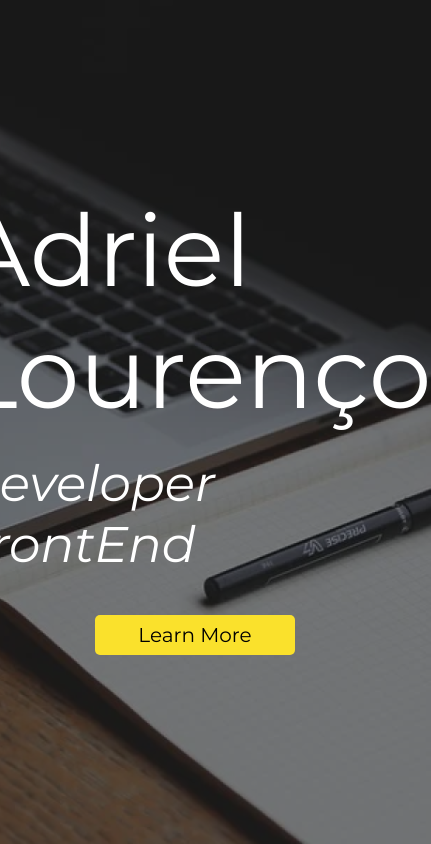
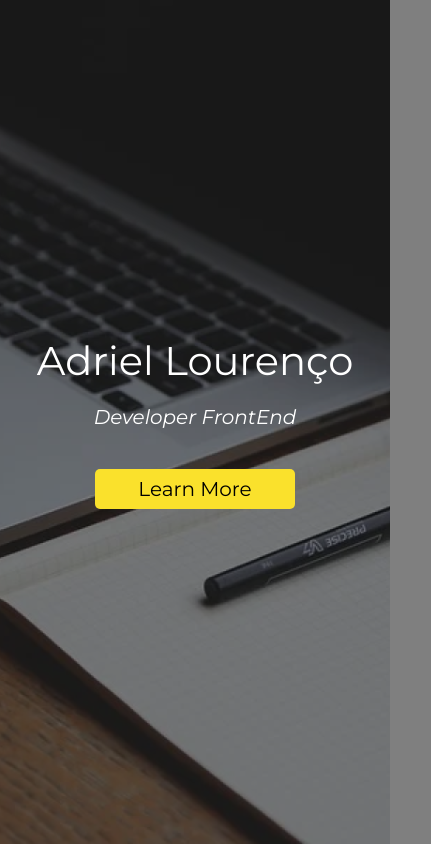
Before and after one commit to adriellourenco/landing_page, a plain HTML site: page index.html in a window 390 px wide. Shown: the whole page, 431 px wide, since content can reach past the window. Drawn offline with Linux system fonts and the light colour scheme.

Commit message:
Página Totalmente Finalizada

```diff
--- a/style.css
+++ b/style.css
@@ -28,14 +28,14 @@ main{
 }
 
 h1{
-    font-size: 100px;
+    font-size: clamp(40px, 8vw, 100px);
     color: #FFFFFF;
     font-family: 'Montserrat', sans-serif;
     font-weight: 400;
 }
 
 .descricao{
-    font-size: 50px;
+    font-size: clamp(20px, 4vw, 50px);;
     font-style: italic;
     color: #FFFFFF;
     font-family: 'Montserrat', sans-serif;
```
